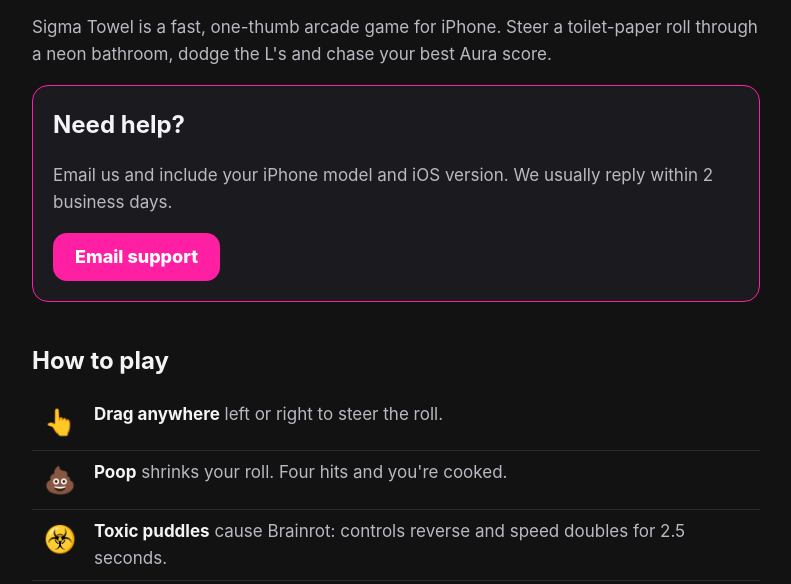
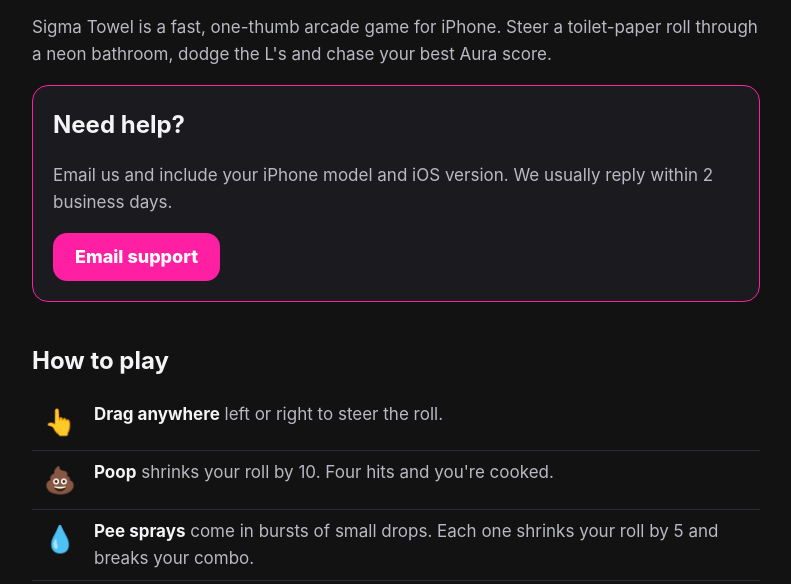
Before and after one commit to vitaliebumbu/sigma-towel-support, a plain HTML site: page index.html in a window 1280 px wide. Shown: the part 216-800 px from the top of the page, without its empty margins (244-1035 px from the left). Drawn offline with Linux system fonts and the light colour scheme.

Commit message:
Add pee sprays to how-to-play

```diff
--- a/index.html
+++ b/index.html
@@ -30,7 +30,8 @@
     <h2 id="how">How to play</h2>
     <table>
       <tr><td aria-hidden="true">👆</td><td><strong>Drag anywhere</strong> left or right to steer the roll.</td></tr>
-      <tr><td aria-hidden="true">💩</td><td><strong>Poop</strong> shrinks your roll. Four hits and you're cooked.</td></tr>
+      <tr><td aria-hidden="true">💩</td><td><strong>Poop</strong> shrinks your roll by 10. Four hits and you're cooked.</td></tr>
+      <tr><td aria-hidden="true">💧</td><td><strong>Pee sprays</strong> come in bursts of small drops. Each one shrinks your roll by 5 and breaks your combo.</td></tr>
       <tr><td aria-hidden="true">☣️</td><td><strong>Toxic puddles</strong> cause Brainrot: controls reverse and speed doubles for 2.5 seconds.</td></tr>
       <tr><td aria-hidden="true">⚡</td><td><strong>Lightning / 🗿</strong> regrows your roll, gives a 3-second shield and +100 Aura.</td></tr>
       <tr><td aria-hidden="true">🚽</td><td>Roll into a cyan <strong>IN</strong> toilet to warp forward to the pink <strong>OUT</strong> toilet.</td></tr>
```
